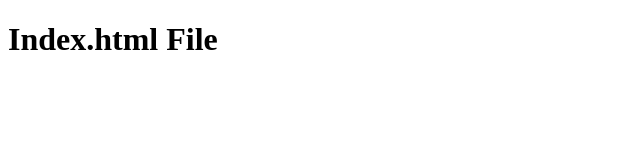
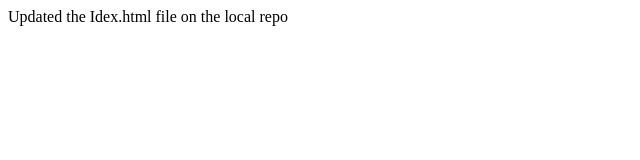
Before and after one commit to StevenMODIMO/git-tutorial, a plain HTML site: page index.html in a window 1280 px wide. Shown: the whole page, without its empty margins (0-640 px from the left). Drawn offline with Linux system fonts and the light colour scheme.

Commit message:
Updated Index.html and README.md

```diff
--- a/index.html
+++ b/index.html
@@ -7,6 +7,6 @@
     <title>Git Tutorial</title>
 </head>
 <body>
-    <h1>Index.html File</h1>
+    <div>Updated the Idex.html file on the local repo</div>
 </body>
 </html>
```
